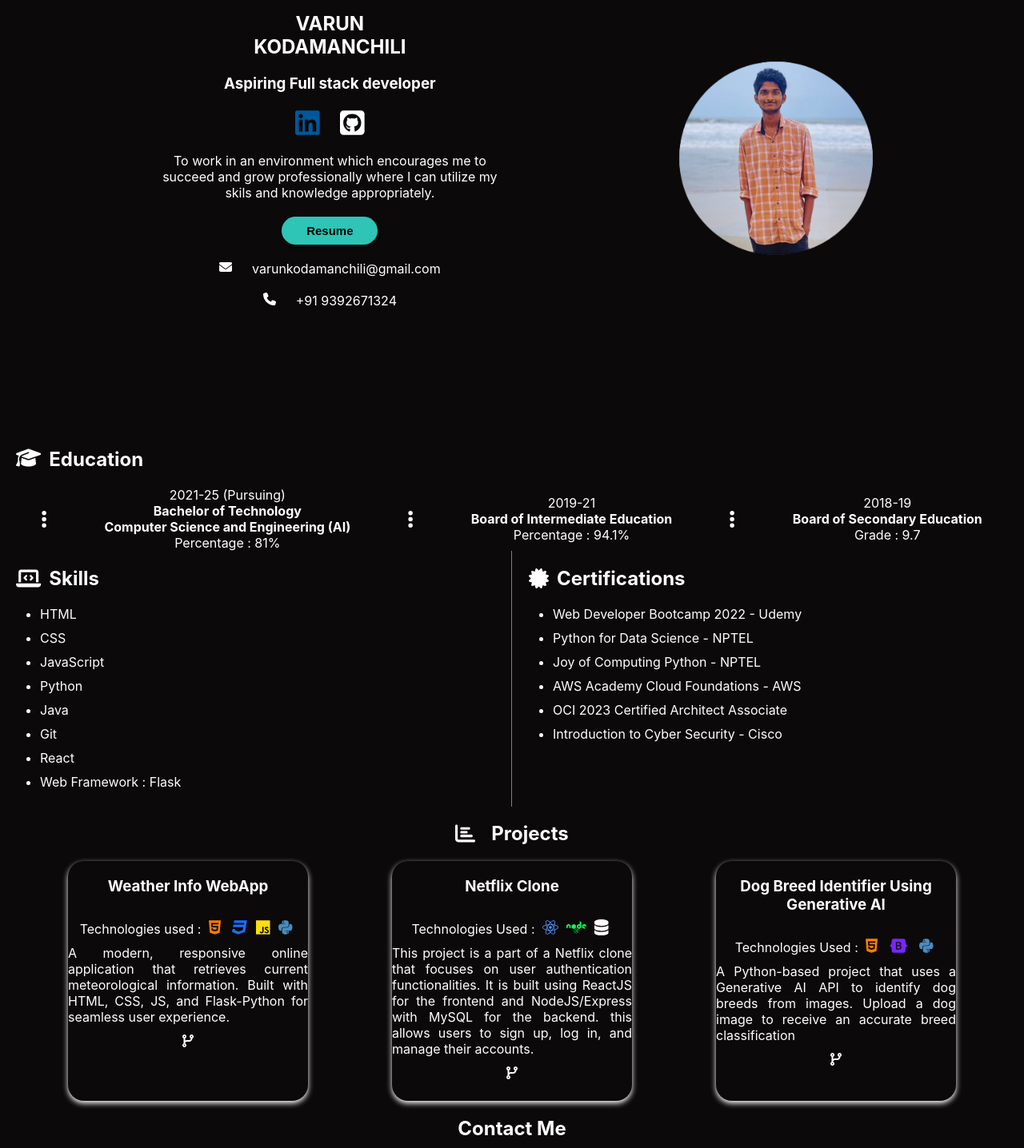
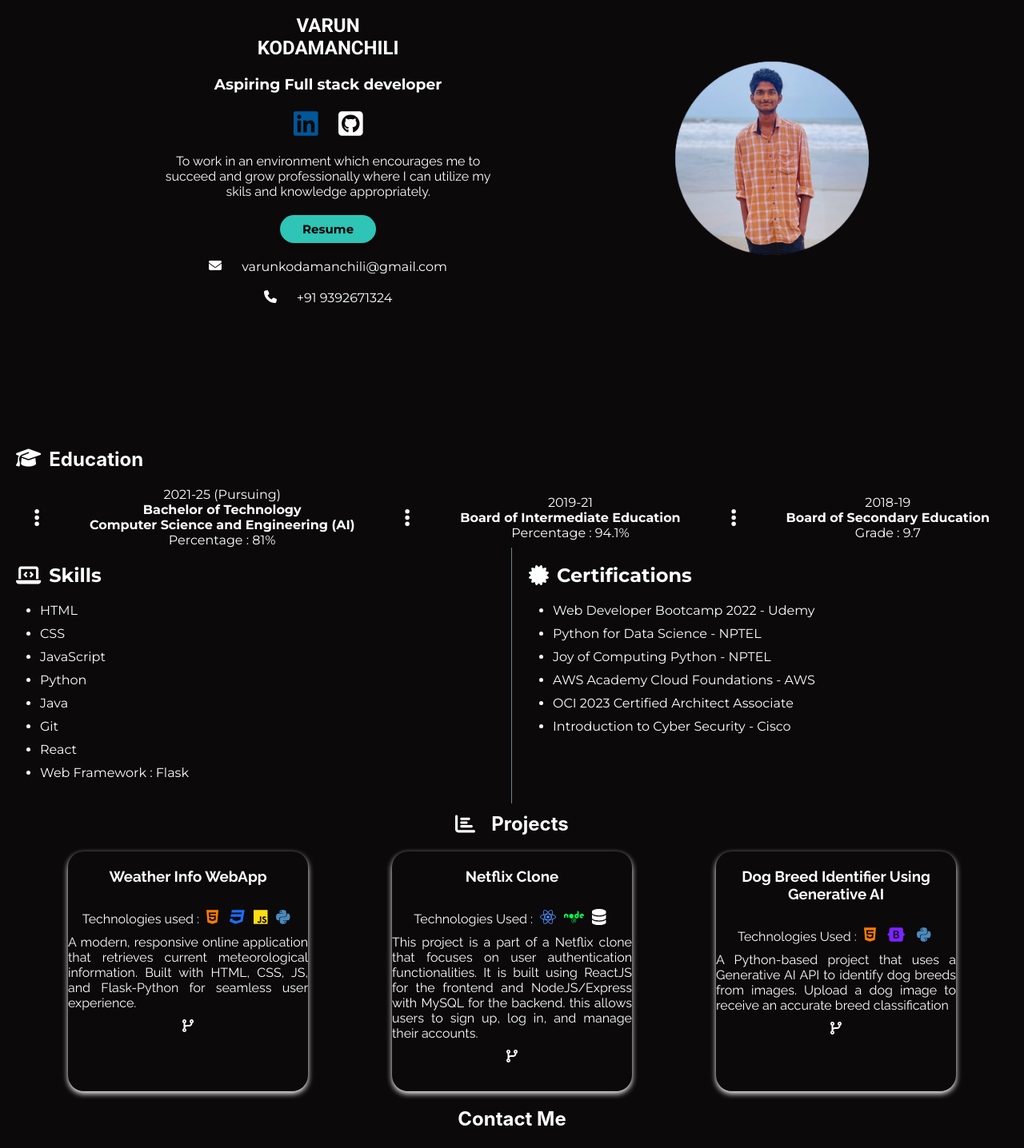
Before and after one commit to Varun1324/Portfolio-using-reactJS, a React (Create React App) app: page / in a window 1280 px wide. Shown: the part 140-1576 px from the top of the page at 80% size. Built offline with nearby package versions, Linux system fonts and the light colour scheme.

Commit message:
updated to google fonts

```diff
--- a/src/Components/Contact/Contact.css
+++ b/src/Components/Contact/Contact.css
@@ -1,3 +1,4 @@
+@import url('https://fonts.googleapis.com/css2?family=Montserrat:ital,wght@0,100..900;1,100..900&display=swap');
 .contact-section{
     display: flex;
     flex-direction: column;
@@ -22,6 +23,7 @@
     display: flex;
     justify-content: center;
     margin: 20px 20px;
+    font-family: Montserrat;
 }
 #submit-btn{
     background-color: #2ec4b6;
@@ -33,5 +35,6 @@
     height: 35px;
     font-size: 15px;
     font-weight: bold;
+    font-family: Montserrat;
     box-shadow: 0 4px 4px rgba(0, 0, 0,0.25);
 }
--- a/src/Components/Education/Education.css
+++ b/src/Components/Education/Education.css
@@ -1,3 +1,4 @@
+@import url('https://fonts.googleapis.com/css2?family=Montserrat:ital,wght@0,100..900;1,100..900&display=swap');
 .container{
     width: 100dvw;
     display: flex;
@@ -32,6 +33,7 @@
     }
 }
 .btech, .inter, .ssc{
+    font-family: Montserrat;
     display: flex;
     flex-direction: column;
     justify-content: center;
--- a/src/Components/Hero/HeroStyles.module.css
+++ b/src/Components/Hero/HeroStyles.module.css
@@ -1,4 +1,7 @@
-.container{
+@import url('https://fonts.googleapis.com/css2?family=Roboto:ital,wght@0,100;0,300;0,400;0,500;0,700;0,900;1,100;1,300;1,400;1,500;1,700;1,900&display=swap');
+@import url('https://fonts.googleapis.com/css2?family=Montserrat:ital,wght@0,100..900;1,100..900&display=swap');
+@import url('https://fonts.googleapis.com/css2?family=Raleway:ital,wght@0,100..900;1,100..900&display=swap');
+.container {
     display: flex;
     flex-direction: column;
     justify-content: center;
@@ -6,25 +9,32 @@
     text-align: center;
     height: 85dvh;
     min-height: 500px;
-    .hero{
+
+    .hero {
         max-width: 250px;
     }
-    span{
+
+    span {
         display: flex;
         gap: 25px;
         justify-content: center;
-        a{
+
+        a {
             margin: 0;
-            img{
-                    width: 30px;
+
+            img {
+                width: 30px;
             }
         }
+        font-family: Montserrat;
     }
-    a{
+
+    a {
         width: fit-content;
         align-self: center;
     }
-    button{
+
+    button {
         background-color: #2ec4b6;
         border: none;
         border-radius: 25px;
@@ -33,36 +43,47 @@
         height: 35px;
         font-size: 15px;
         font-weight: bold;
-        box-shadow: 0 4px 4px rgba(0, 0, 0,0.25);
+        font-family: Montserrat;
+        box-shadow: 0 4px 4px rgba(0, 0, 0, 0.25);
         transition: box-shadow 200ms ease-in-out transform ease-in-out;
     }
-    button:hover{
+
+    button:hover {
         transform: scale(1.05);
     }
 }
 
-.description{
+.description {
     max-width: 45ch;
+    font-family: Raleway;
 }
 
-.info{
+.info {
     display: flex;
     flex-direction: column;
     justify-content: center;
     align-items: center;
     gap: 20px;
+    h1{
+        font-family: Roboto;
+    }
+    h3{
+        font-family: Montserrat;
+    }
 }
-.heroicons{
+
+.heroicons {
     font-size: 35px;
 }
 
 @media (width>=768px) {
-    .container{
+    .container {
         flex-direction: row-reverse;
         align-items: center;
         justify-content: space-evenly;
     }
-    .hero{
+
+    .hero {
         max-width: 350px;
         width: 350px;
     }
--- a/src/Components/Projects/Projects.css
+++ b/src/Components/Projects/Projects.css
@@ -1,3 +1,4 @@
+@import url('https://fonts.googleapis.com/css2?family=Raleway:ital,wght@0,100..900;1,100..900&display=swap');
 .main-container{
     width: 100dvw;
     display: flex;
@@ -30,6 +31,7 @@
     border-radius: 20px;
     text-align: justify;
     align-items: center;
+    font-family: Raleway;
 }
 .p1{
     gap: 10px;
--- a/src/Components/SkillsAndCertifications/Skc.css
+++ b/src/Components/SkillsAndCertifications/Skc.css
@@ -1,3 +1,4 @@
+@import url('https://fonts.googleapis.com/css2?family=Montserrat:ital,wght@0,100..900;1,100..900&display=swap');
 .main-cont {
     display: flex;
     justify-content: space-between;
@@ -8,6 +9,7 @@
     flex: 1;
     padding: 10px;
     margin: 10px;
+    font-family: Montserrat;
 }
 
 @media (max-width: 768px) {
```
